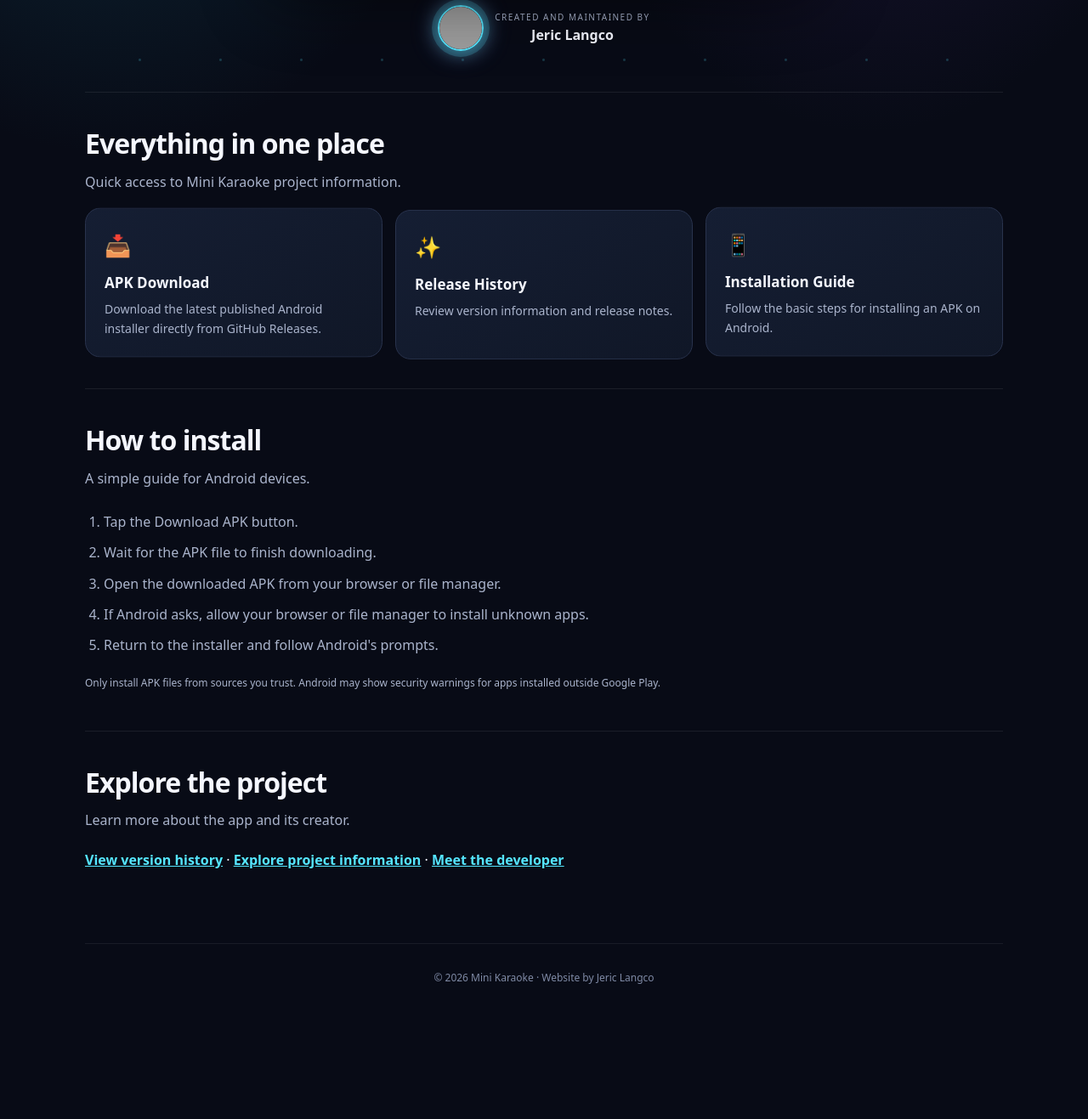
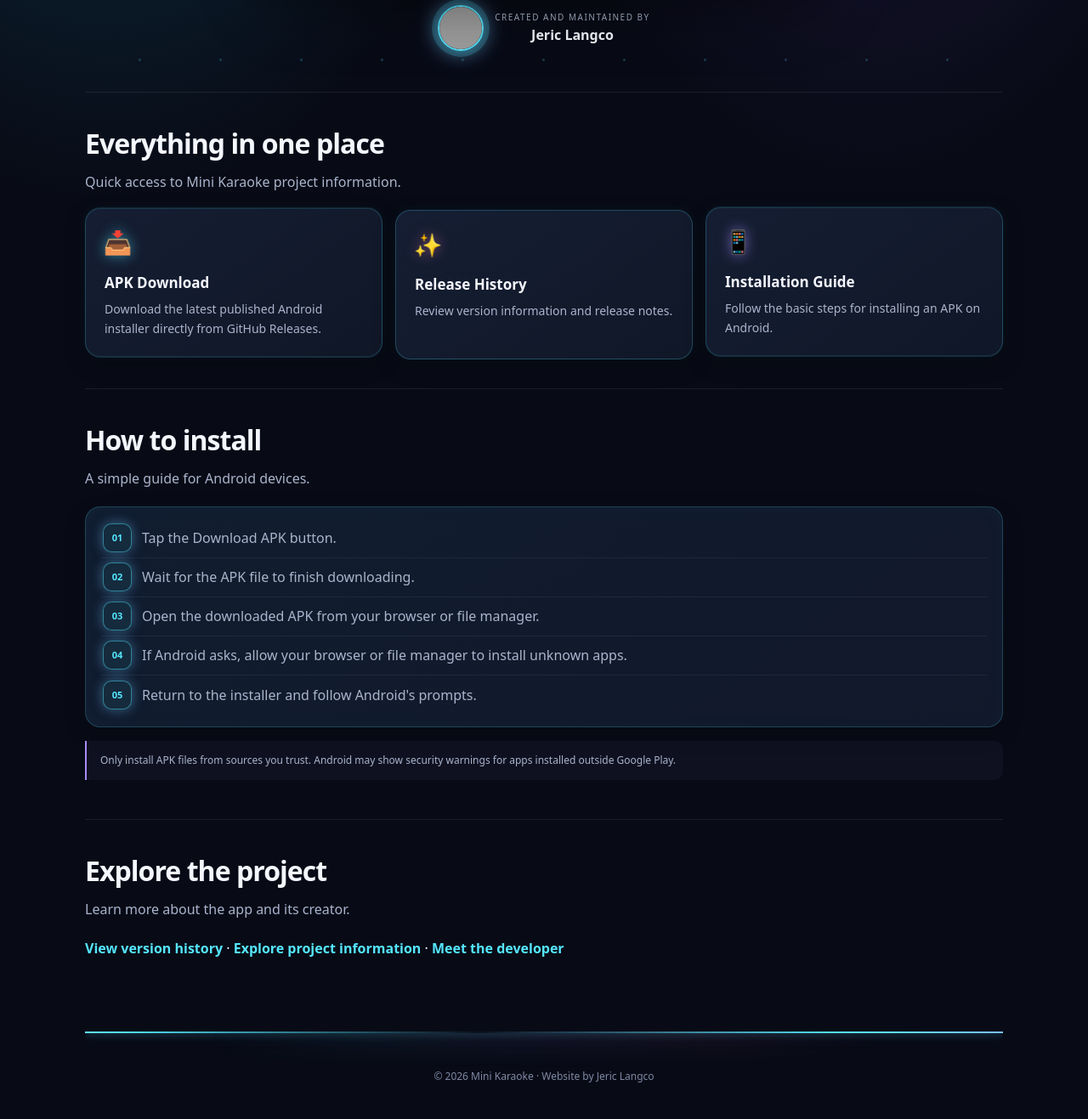
Before and after one commit to Pythonweb86/Minikaraoke-Website, a plain HTML site: page index.html in a window 1280 px wide. Shown: the part 763-2080 px from the top of the page at 85% size. Before the commit the page ends 1964 px from the top, so only its background shows below. Drawn offline with Linux system fonts and the light colour scheme; no server answers; grey boxes are pictures that could not be loaded.

Commit message:
Add files via upload

```diff
--- a/style.css
+++ b/style.css
@@ -393,3 +393,198 @@ h1 .gradient { animation: neonGradientFlow 6s ease infinite; }
     transition-duration: .01ms !important;
   }
 }
+
+/* =========================================
+   BOTTOM SECTIONS - NEON KARAOKE FINISH
+   Enhances APK Download, Release History,
+   Installation Guide, project links and footer.
+   ========================================= */
+
+/* Feature cards: subtle neon edge and moving light */
+.section .grid .card {
+  position: relative;
+  isolation: isolate;
+  overflow: hidden;
+  border-color: #55e6ff3d;
+  box-shadow: 0 8px 25px #0004, 0 0 14px #55e6ff0d;
+}
+
+.section .grid .card::after {
+  content: "";
+  position: absolute;
+  z-index: -1;
+  top: -35%;
+  bottom: -35%;
+  left: -55%;
+  width: 34%;
+  pointer-events: none;
+  transform: skewX(-22deg);
+  background: linear-gradient(90deg, transparent, #55e6ff12, #ffffff20, #a78bfa16, transparent);
+  animation: bottomCardSweep 10s ease-in-out infinite;
+}
+
+.section .grid .card:nth-child(2)::after { animation-delay: -3.3s; }
+.section .grid .card:nth-child(3)::after { animation-delay: -6.6s; }
+
+.section .grid .card .ico {
+  display: inline-block;
+  filter: drop-shadow(0 0 7px #55e6ff88);
+  animation: bottomIconGlow 3.2s ease-in-out infinite;
+}
+
+.section .grid .card:nth-child(2) .ico { filter: drop-shadow(0 0 7px #ff78bd88); }
+.section .grid .card:nth-child(3) .ico { filter: drop-shadow(0 0 7px #a78bfa99); }
+
+.section .grid .card:hover {
+  border-color: #55e6ff99;
+  box-shadow: 0 12px 30px #0005, 0 0 18px #55e6ff30, 0 0 28px #a78bfa18;
+}
+
+@keyframes bottomCardSweep {
+  0%, 12% { left: -55%; opacity: 0; }
+  25% { opacity: .9; }
+  58%, 100% { left: 130%; opacity: 0; }
+}
+
+@keyframes bottomIconGlow {
+  0%, 100% { transform: translateY(0) scale(1); }
+  50% { transform: translateY(-3px) scale(1.08); }
+}
+
+/* Installation guide: numbered neon steps */
+.steps {
+  list-style: none;
+  counter-reset: karaoke-install-step;
+  padding: 14px 18px;
+  margin-left: 0;
+  border: 1px solid #55e6ff35;
+  border-radius: 18px;
+  background: linear-gradient(145deg, #111d30, #11182a);
+  box-shadow: inset 0 0 22px #55e6ff08, 0 8px 25px #0003;
+}
+
+.steps li {
+  counter-increment: karaoke-install-step;
+  position: relative;
+  min-height: 46px;
+  display: flex;
+  align-items: center;
+  padding: 9px 8px 9px 48px;
+  border-bottom: 1px solid #ffffff10;
+  transition: color .25s ease;
+}
+
+.steps li:last-child { border-bottom: 0; }
+
+.steps li::before {
+  content: counter(karaoke-install-step, decimal-leading-zero);
+  position: absolute;
+  left: 2px;
+  top: 50%;
+  transform: translateY(-50%);
+  width: 32px;
+  height: 32px;
+  display: grid;
+  place-items: center;
+  border: 1px solid #55e6ff77;
+  border-radius: 10px;
+  color: var(--cyan);
+  background: #55e6ff12;
+  font-size: 11px;
+  font-weight: 900;
+  box-shadow: 0 0 12px #55e6ff20;
+  animation: installNumberGlow 3.5s ease-in-out infinite;
+}
+
+.steps li:hover { color: var(--cyan); }
+.steps li:hover::before { box-shadow: 0 0 17px #55e6ff88; }
+
+@keyframes installNumberGlow {
+  0%, 100% { box-shadow: 0 0 7px #55e6ff18; }
+  50% { box-shadow: 0 0 14px #55e6ff55, 0 0 22px #a78bfa22; }
+}
+
+/* Safety note: quiet emphasis without distracting motion */
+.steps + .small {
+  padding: 13px 16px;
+  border-left: 2px solid var(--violet);
+  border-radius: 0 10px 10px 0;
+  background: #a78bfa0b;
+}
+
+/* Project links: soft neon on interaction */
+.text-link {
+  text-decoration: none;
+  transition: color .25s ease, text-shadow .25s ease;
+}
+
+.text-link:hover {
+  color: #fff;
+  text-shadow: 0 0 7px var(--cyan), 0 0 15px var(--cyan);
+}
+
+/* Footer: animated cyan-violet-pink neon underline and ambient glow */
+footer {
+  position: relative;
+  isolation: isolate;
+  overflow: hidden;
+  border-top: 0;
+  padding-top: 43px;
+}
+
+footer::before {
+  content: "";
+  position: absolute;
+  z-index: -1;
+  top: 0;
+  left: 0;
+  width: 100%;
+  height: 2px;
+  background: linear-gradient(90deg, transparent, var(--cyan), var(--violet), var(--pink), var(--cyan), transparent);
+  background-size: 200% 100%;
+  box-shadow: 0 0 10px #55e6ff99, 0 0 20px #a78bfa44;
+  animation: footerNeonFlow 7s linear infinite;
+}
+
+footer::after {
+  content: "";
+  position: absolute;
+  z-index: -1;
+  top: -13px;
+  left: 12%;
+  width: 76%;
+  height: 34px;
+  pointer-events: none;
+  background: linear-gradient(90deg, transparent, #55e6ff20, #a78bfa2b, #ff78bd20, transparent);
+  filter: blur(14px);
+  animation: footerAmbientGlow 5s ease-in-out infinite;
+}
+
+@keyframes footerNeonFlow {
+  from { background-position: 100% 0; }
+  to { background-position: -100% 0; }
+}
+
+@keyframes footerAmbientGlow {
+  0%, 100% { opacity: .4; }
+  50% { opacity: .95; }
+}
+
+/* Small screens: keep motion and spacing restrained */
+@media (max-width: 700px) {
+  .section .grid .card:hover { transform: none; }
+  .steps { padding: 10px 12px; }
+  .steps li { padding-right: 2px; }
+  footer { margin-top: 30px; padding-top: 38px; }
+}
+
+/* Respect device accessibility settings */
+@media (prefers-reduced-motion: reduce) {
+  .section .grid .card::after,
+  .section .grid .card .ico,
+  .steps li::before,
+  footer::before,
+  footer::after {
+    animation: none !important;
+  }
+}
```
